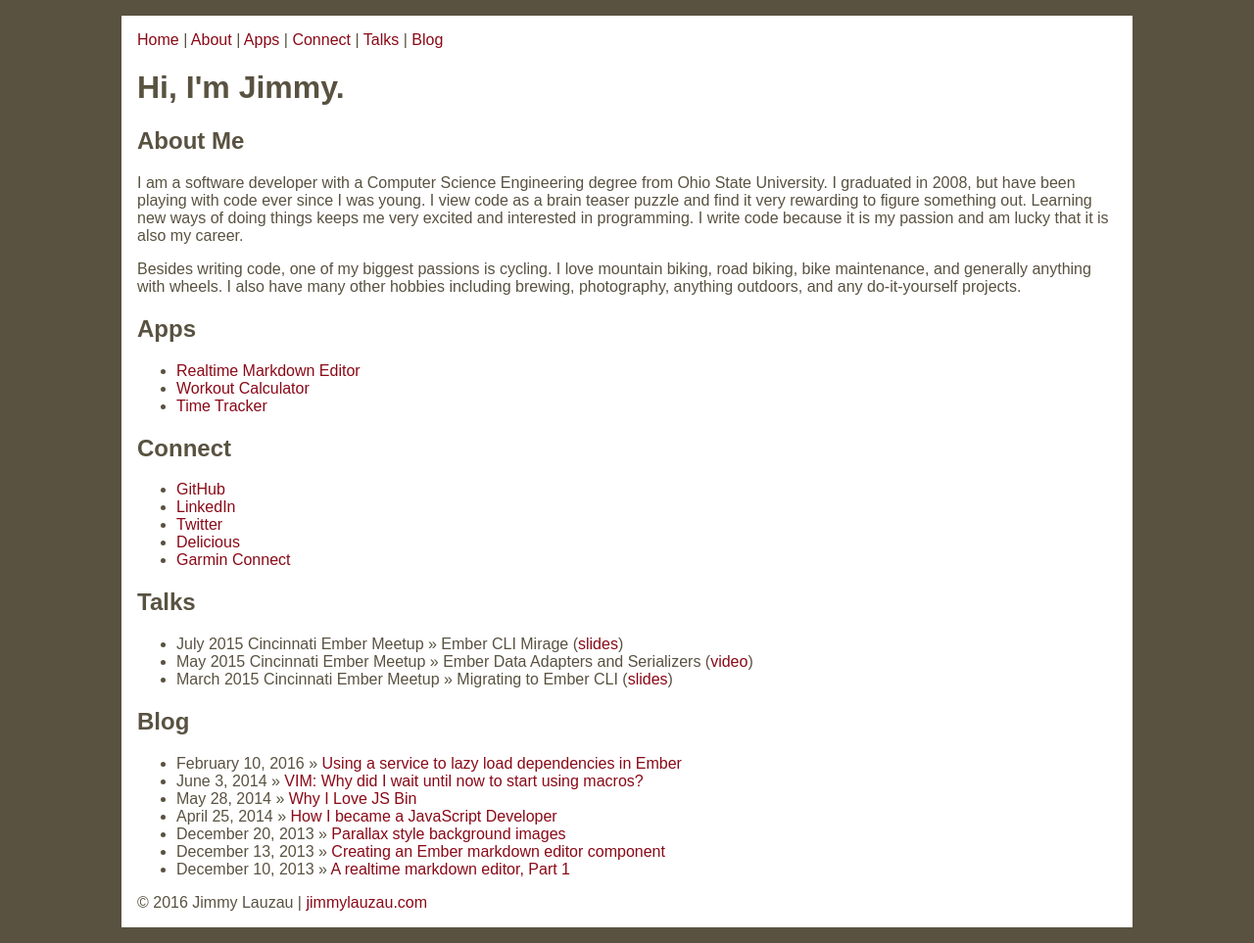
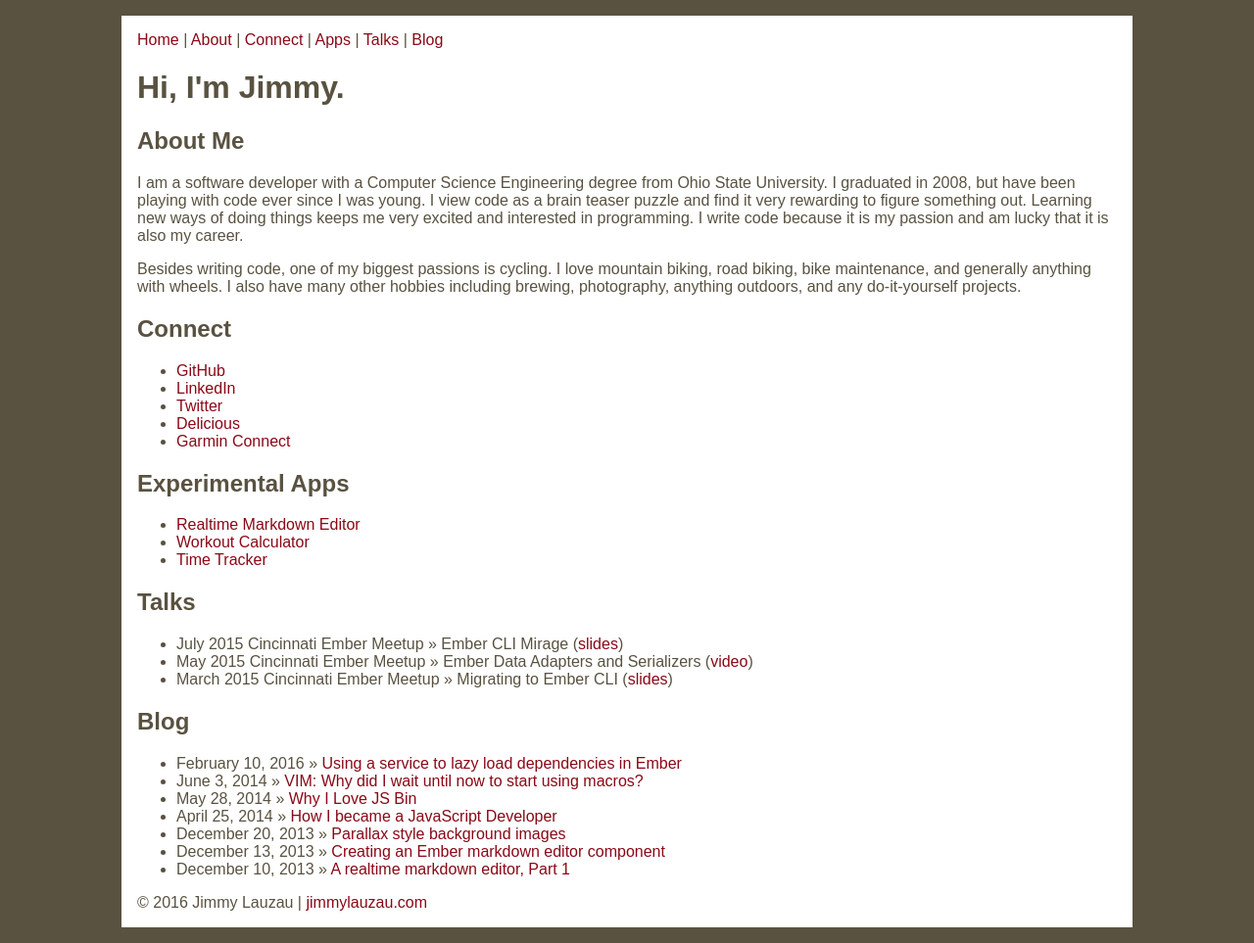
Before and after one commit to jimmay5469/jimmay5469.github.io, a Jekyll site: the page built from index.html, in a window 1280 px wide. Shown: the whole page at 98% size. Built offline with Jekyll 4.4.1, drawn with Linux system fonts in a browser that asks for light colours; Markdown is read by kramdown in place of the engine named in the settings.

Commit message:
Cleanup work

```diff
--- a/_layouts/default.html
+++ b/_layouts/default.html
@@ -24,8 +24,8 @@
             <ul>
               <li><a href="/">Home</a></li>
               <li><a href="/#about">About</a></li>
+              <li><a href="/#connect">Connect</a></li>
               <li><a href="/#apps">Apps</a></li>
-              <li><a href="/#connect">Connect</a></li>
               <li><a href="/#talks">Talks</a></li>
               <li><a href="/#blog">Blog</a></li>
             </ul>
--- a/index.html
+++ b/index.html
@@ -1,7 +1,6 @@
 ---
 layout: default
 ---
-<div class="header-background-image"></div>
 <div class="header">
   <h1 class="title">Hi, I'm Jimmy.</h1>
 </div>
@@ -10,9 +9,18 @@ layout: default
   <p>I am a software developer with a Computer Science Engineering degree from Ohio State University. I graduated in 2008, but have been playing with code ever since I was young. I view code as a brain teaser puzzle and find it very rewarding to figure something out. Learning new ways of doing things keeps me very excited and interested in programming. I write code because it is my passion and am lucky that it is also my career.</p>
   <p>Besides writing code, one of my biggest passions is cycling. I love mountain biking, road biking, bike maintenance, and generally anything with wheels. I also have many other hobbies including brewing, photography, anything outdoors, and any do-it-yourself projects.</p>
 </div>
-<div class="computerBak"></div>
+<div id="connect" class="content">
+  <h2 class="contentHeading">Connect</h2>
+  <ul class="connect">
+    <li><a href="https://github.com/jimmay5469">GitHub</a></li>
+    <li><a href="http://www.linkedin.com/in/jimmylauzau">LinkedIn</a></li>
+    <li><a href="https://twitter.com/jimmay5469">Twitter</a></li>
+    <li><a href="https://delicious.com/jimmay5469">Delicious</a></li>
+    <li><a href="http://connect.garmin.com/profile/jimmay5469">Garmin Connect</a></li>
+  </ul>
+</div>
 <div id="apps" class="content">
-  <h2 class="contentHeading">Apps</h2>
+  <h2 class="contentHeading">Experimental Apps</h2>
   <ul class="apps">
     <!--<li><a href="/apps/myRides">My Bike Rides</a></li>-->
     <li><a href="markdown-editor">Realtime Markdown Editor</a></li>
@@ -20,20 +28,6 @@ layout: default
     <li><a href="http://timetracker5469.herokuapp.com/">Time Tracker</a></li>
   </ul>
 </div>
-<div class="connectSection">
-  <div id="connect" class="content">
-    <h2 class="contentHeading">Connect</h2>
-    <ul class="connect">
-      <li><a href="https://github.com/jimmay5469">GitHub</a></li>
-      <li><a href="http://www.linkedin.com/in/jimmylauzau">LinkedIn</a></li>
-      <li><a href="https://twitter.com/jimmay5469">Twitter</a></li>
-      <li><a href="https://delicious.com/jimmay5469">Delicious</a></li>
-      <li><a href="http://connect.garmin.com/profile/jimmay5469">Garmin Connect</a></li>
-    </ul>
-  </div>
-</div>
-<div class="header-background-image two"></div>
-<div class="backgroundSpacer"></div>
 <div id="talks" class="content">
   <h2 class="contentHeading">Talks</h2>
     <ul class="talks">
```
